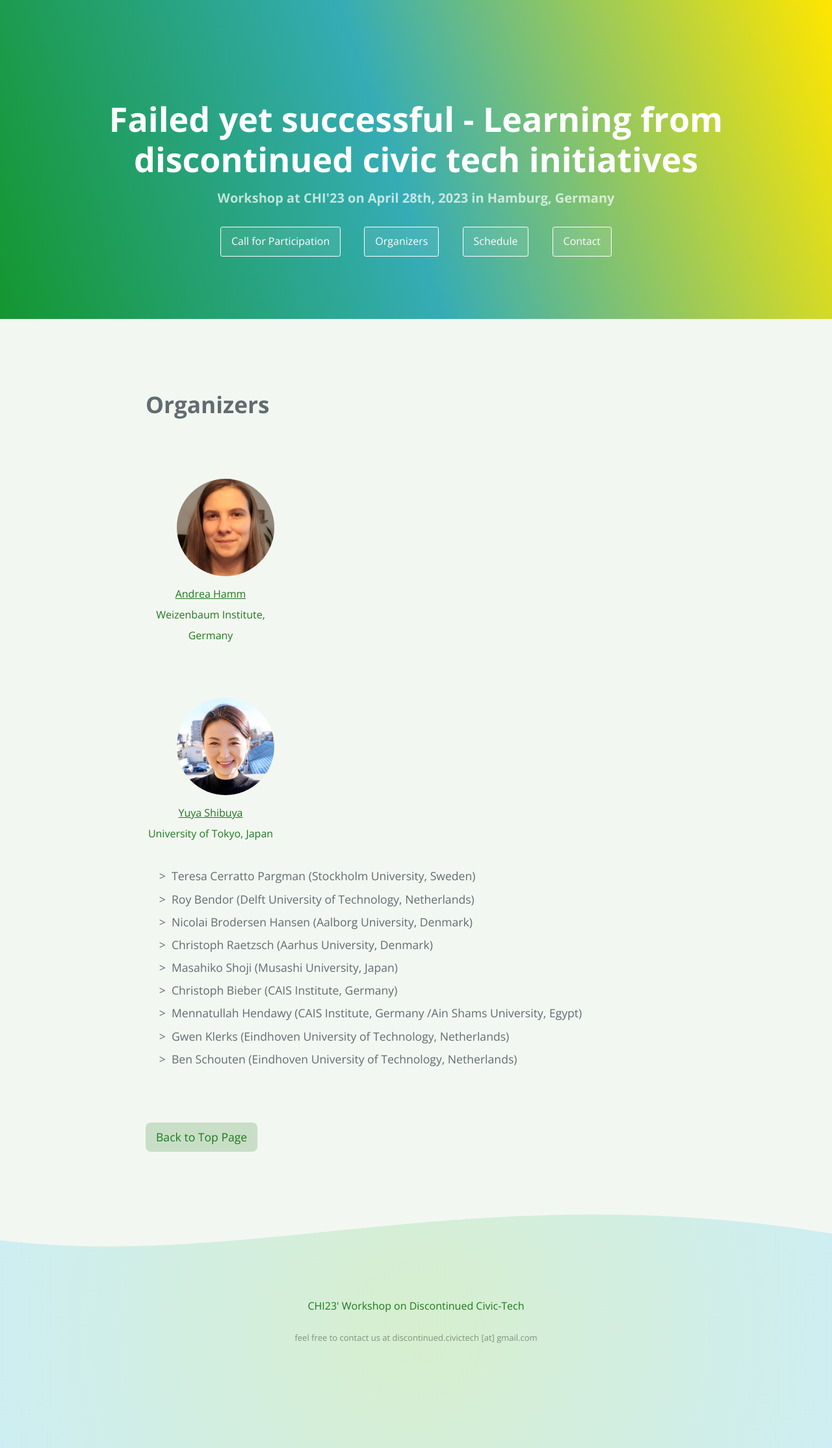
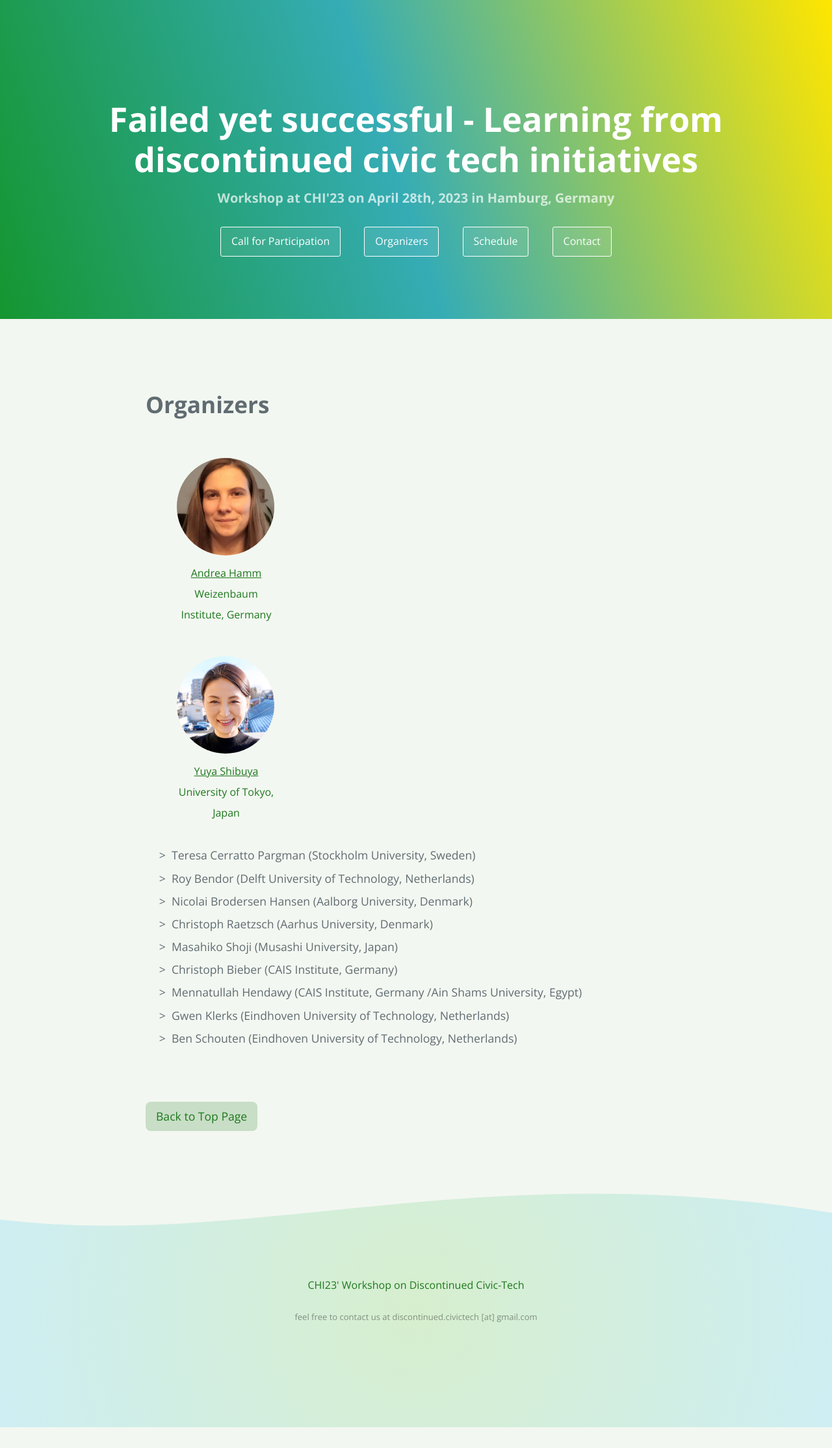
Before and after one commit to discontinued-civictech/discontinued-civictech.github.io, a Jekyll site: the page built from organizers.md, in a window 1280 px wide. Shown: the whole page at 65% size. Built offline with Jekyll 4.4.1, drawn with Linux system fonts in a browser that asks for light colours; our own code applies the rules of GitHub Pages for plain Markdown files; after the commit the page ends 2197 px from its top, so only the background shows below that.

Commit message:
Update style

```diff
--- a/_sass/jekyll-theme-cayman.scss
+++ b/_sass/jekyll-theme-cayman.scss
@@ -269,7 +269,7 @@ a {
 
   .profile-wrapper{
     width: 200px;
-    padding-top: 3rem;
+    padding-top: 1rem;
     padding-left: 3rem;
   }
   .profile-photo {
@@ -287,7 +287,7 @@ a {
     image-rendering: crisp-edges;
   }
   .profile-text {
-    margin-left: -3rem;
+    // margin-left: -3rem;
     text-align:center;
     color: rgb(29, 120, 29);
     font-size: medium;
```
